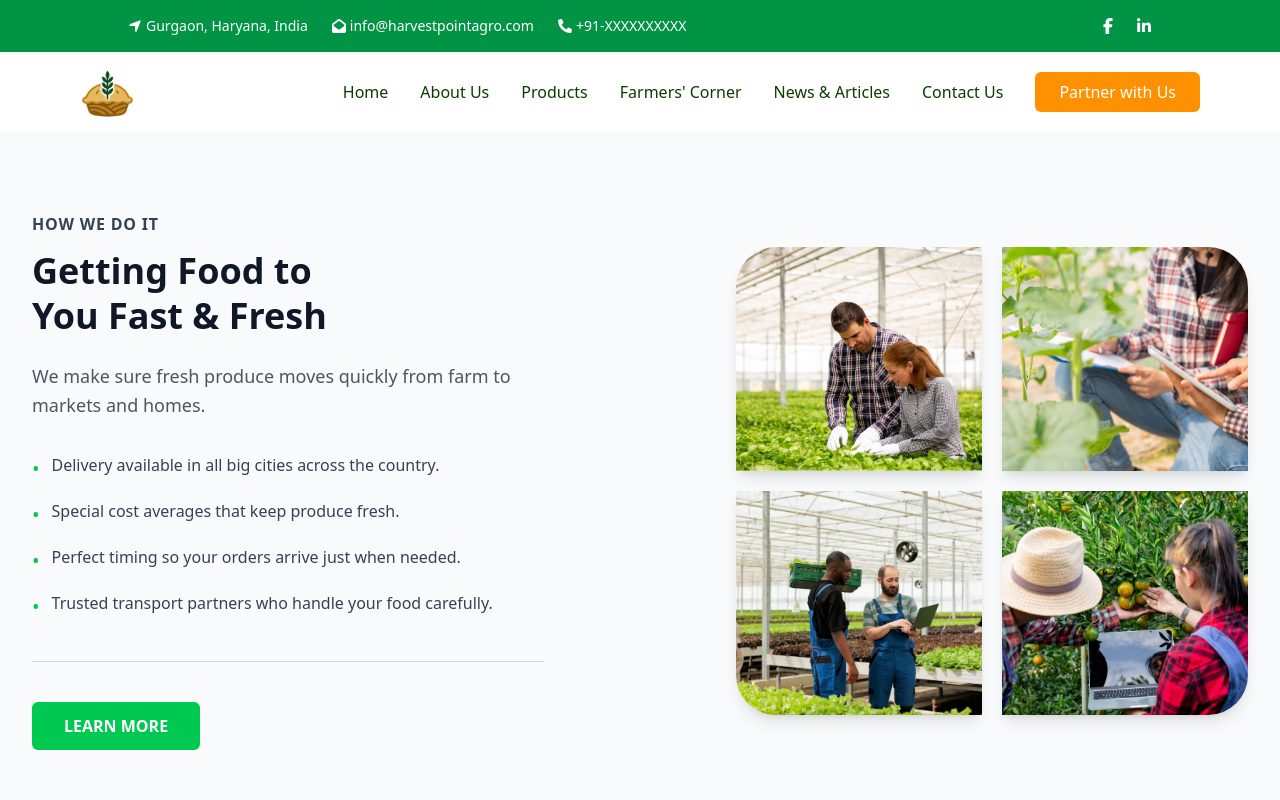
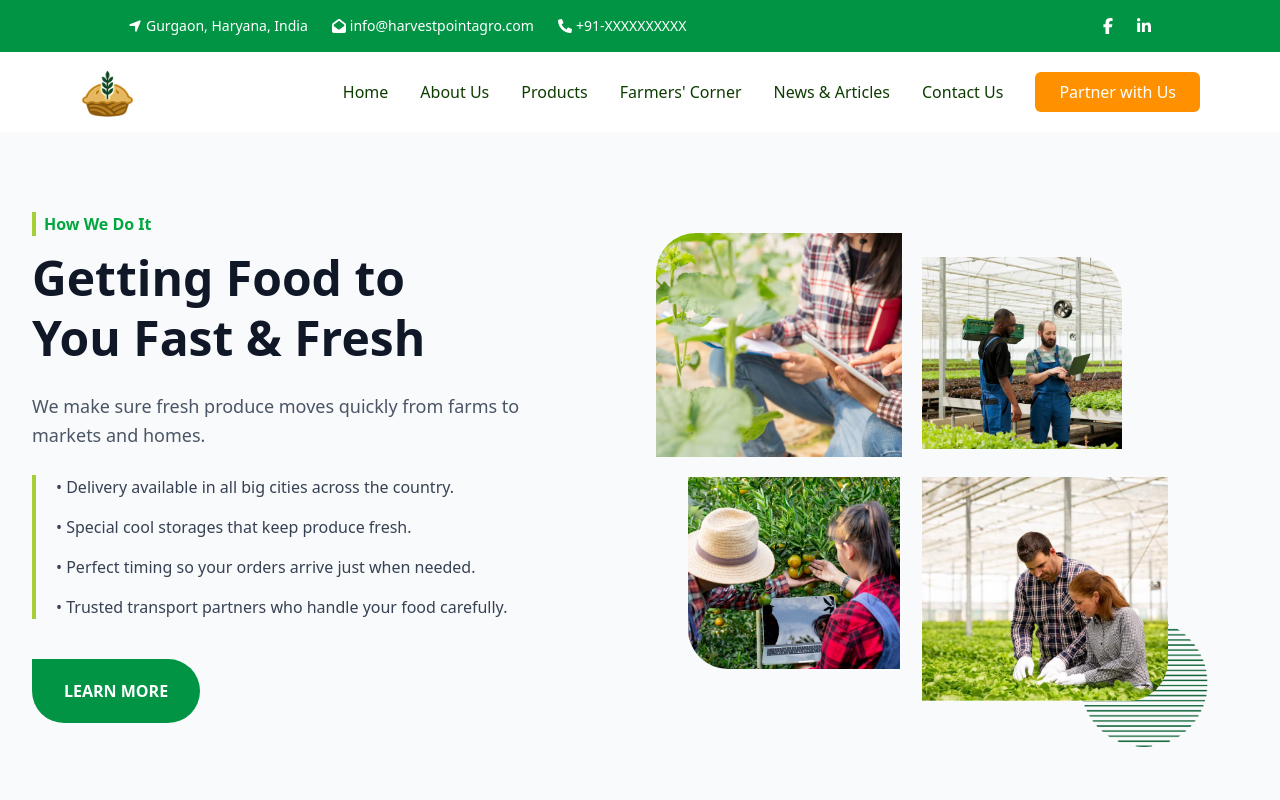
Before and after one commit to vidhisavaliya-1710/HarvestPoint, a React (Vite) app in the folder HARVESTPOINT/: page /#/how-we-do-it in a window 1280 px wide. Shown: the top 800 px of the page. Built offline with nearby package versions, Linux system fonts and the light colour scheme.

Commit message:
HowWeDolt page

```diff
--- a/HARVESTPOINT/src/Pages/HowWeDoIt.jsx
+++ b/HARVESTPOINT/src/Pages/HowWeDoIt.jsx
@@ -5,88 +5,98 @@ import howedolt1 from '../assets/images/howitwork (1).png';
 import howedolt2 from '../assets/images/howitwork (2).png';
 import howedolt3 from '../assets/images/howitwork (3).png';
 import howedolt4 from '../assets/images/howitwork (4).png';
+import circule from '../assets/images/circule.png';
 
 export default function HowWeDoIt() {
     return (
-        <section className="py-20 bg-gray-50 font-sans">
+        <section className="py-12 md:py-16 lg:py-20 bg-gray-50 font-sans">
             <div className="container mx-auto px-4 sm:px-6 lg:px-8">
-                <div className="flex flex-col lg:flex-row items-center justify-between gap-12 lg:gap-16">
+                <div className="flex flex-col lg:flex-row items-center justify-between gap-8 md:gap-12 lg:gap-16">
                     {/* Text Content */}
-                    <div className="w-full lg:w-1/2 max-w-lg">
-                        <h2 className="text-base font-semibold text-gray-700 uppercase tracking-wider mb-3">
+                    <div className="w-full lg:w-1/2 max-w-lg order-2 lg:order-1">
+                        {/* Small Heading */}
+                        <h2 className="text-green-600 font-semibold mb-3 flex items-center text-sm md:text-base">
+                            <span className="w-1 h-4 md:h-6 mr-2 bg-[#A6CE39]"></span>
                             How We Do It
                         </h2>
-                        <h3 className="text-3xl sm:text-4xl font-bold text-gray-900 leading-tight mb-6">
-                            Getting Food to<br />You Fast & Fresh
+
+                        {/* Main Heading */}
+                        <h3 className="text-2xl sm:text-3xl md:text-4xl lg:text-5xl font-extrabold text-gray-900 leading-tight mb-4 md:mb-6">
+                            Getting Food to <br className="hidden sm:block" /> You Fast & Fresh
                         </h3>
-                        <p className="text-gray-600 text-lg leading-relaxed mb-8">
-                            We make sure fresh produce moves quickly from farm to markets and homes.
+
+                        {/* Sub text */}
+                        <p className="text-gray-600 text-sm md:text-base lg:text-lg leading-relaxed mb-4 md:mb-6">
+                            We make sure fresh produce moves quickly from farms to markets and homes.
                         </p>
 
-                        <ul className="space-y-4 mb-10">
-                            <li className="flex items-start">
-                                <span className="text-green-500 text-xl mr-3 mt-0.5">•</span>
-                                <span className="text-gray-700 text-base">Delivery available in all big cities across the country.</span>
+                        {/* Bullet List */}
+                        <ul className="border-l-4 border-[#A6CE39] pl-3 md:pl-5 space-y-2 md:space-y-4 mb-6 md:mb-10">
+                            <li className="text-gray-700 text-sm md:text-base">
+                                • Delivery available in all big cities across the country.
                             </li>
-                            <li className="flex items-start">
-                                <span className="text-green-500 text-xl mr-3 mt-0.5">•</span>
-                                <span className="text-gray-700 text-base">Special cost averages that keep produce fresh.</span>
+                            <li className="text-gray-700 text-sm md:text-base">
+                                • Special cool storages that keep produce fresh.
                             </li>
-                            <li className="flex items-start">
-                                <span className="text-green-500 text-xl mr-3 mt-0.5">•</span>
-                                <span className="text-gray-700 text-base">Perfect timing so your orders arrive just when needed.</span>
+                            <li className="text-gray-700 text-sm md:text-base">
+                                • Perfect timing so your orders arrive just when needed.
                             </li>
-                            <li className="flex items-start">
-                                <span className="text-green-500 text-xl mr-3 mt-0.5">•</span>
-                                <span className="text-gray-700 text-base">Trusted transport partners who handle your food carefully.</span>
+                            <li className="text-gray-700 text-sm md:text-base">
+                                • Trusted transport partners who handle your food carefully.
                             </li>
                         </ul>
 
-                        <div className="w-full h-px bg-gray-300 my-10"></div>
-
-                        <button className="bg-green-500 hover:bg-green-600 text-white font-semibold py-3 px-8 rounded-md transition duration-300 transform hover:-translate-y-1">
+                        {/* Button */}
+                        <button className="bg-[#009444] hover:bg-green-700 text-white font-semibold py-3 px-6 md:py-4 md:px-7 lg:py-5 lg:px-8 rounded-tr-[20px] md:rounded-tr-[30px] lg:rounded-tr-[40px] rounded-br-[20px] md:rounded-br-[30px] lg:rounded-br-[40px] rounded-bl-[20px] md:rounded-bl-[30px] lg:rounded-bl-[40px] transition duration-300 text-sm md:text-base">
                             LEARN MORE
                         </button>
                     </div>
 
                     {/* Image Grid */}
-                    <div className="w-full lg:w-1/2 max-w-lg">
-                        <div className="grid grid-cols-2 gap-5">
-                            {/* Top-left - round top-left and bottom-left */}
-                            <div className="overflow-hidden shadow-lg hover:shadow-xl transition-all duration-300 rounded-tl-[40px]">
+                    <div className="w-full lg:w-1/2 max-w-lg order-1 lg:order-2 lg:me-20 relative">
+                        <div className="grid grid-cols-2 gap-3 md:gap-4 lg:gap-5">
+                            {/* Top-left */}
+                            <div className="w-full h-32 sm:h-40 md:h-48 lg:h-56 overflow-hidden transition-all duration-300 rounded-tl-[20px] md:rounded-tl-[30px] lg:rounded-tl-[40px]">
+                                <img
+                                    src={howedolt2}
+                                    alt="Quality checking process"
+                                    className="w-full h-full object-cover hover:scale-110 transition-transform duration-500"
+                                />
+                            </div>
+
+                            {/* Top-right */}
+                            <div className="w-50 h-32 sm:h-40 md:h-44 lg:h-48 mt-3 md:mt-4 lg:mt-6 overflow-hidden transition-all duration-300 rounded-tr-[20px] md:rounded-tr-[30px] lg:rounded-tr-[40px]">
+                                <img
+                                    src={howedolt3}
+                                    alt="Fast delivery system"
+                                    className="w-full h-full object-cover hover:scale-110 transition-transform duration-500"
+                                />
+                            </div>
+
+                            {/* Bottom-left */}
+                            <div className="w-53 ml-8 ms-[20px] h-32 sm:h-40 md:h-44 lg:h-48 -mt-2 md:-mt-3 lg:-mt-0 overflow-hidden transition-all duration-300 rounded-bl-[20px] md:rounded-bl-[30px] lg:rounded-bl-[40px]">
+                                <img
+                                    src={howedolt4}
+                                    alt="Customer satisfaction"
+                                    className="w-full h-full object-cover hover:scale-110 transition-transform duration-500"
+                                />
+                            </div>
+
+                            {/* Bottom-right */}
+                            <div className="w-full h-32 sm:h-40 md:h-48 lg:h-56 overflow-hidden transition-all duration-300 rounded-br-[20px] md:rounded-br-[30px] lg:rounded-br-[40px] z-10">
                                 <img
                                     src={howedolt1}
                                     alt="Fresh produce sourcing"
-                                    className="w-full h-48 sm:h-56 object-cover hover:scale-110 transition-transform duration-500"
-                                />
-                            </div>
-                            {/* Top-right - round top-right only */}
-                            <div className="overflow-hidden shadow-lg hover:shadow-xl transition-all duration-300 rounded-tr-[40px]">
-                                <img
-                                    src={howedolt2}
-                                    alt="Quality checking process"
-                                    className="w-full h-48 sm:h-56 object-cover hover:scale-110 transition-transform duration-500"
-                                />
-                            </div>
-                            {/* Bottom-left - round bottom-left only */}
-                            <div className="overflow-hidden  shadow-lg hover:shadow-xl transition-all duration-300 rounded-bl-[40px]">
-                                <img
-                                    src={howedolt3}
-                                    alt="Fast delivery system"
-                                    className="w-full h-48 sm:h-56 object-cover hover:scale-110 transition-transform duration-500"
-                                />
-                            </div>
-                            {/* Bottom-right - round bottom-right only */}
-                            <div className="overflow-hidden shadow-lg hover:shadow-xl transition-all duration-300 rounded-br-[40px]">
-                                <img
-                                    src={howedolt4}
-                                    alt="Customer satisfaction"
-                                    className="w-full h-48 sm:h-56 object-cover hover:scale-110 transition-transform duration-500"
+                                    className="w-full h-full object-cover hover:scale-110 transition-transform duration-500"
                                 />
                             </div>
                         </div>
+
+                        {/* Circle Element */}
+                        <div className="absolute -bottom-8 -right-8 sm:-bottom-10 sm:-right-10 md:-bottom-12 md:-right-12 lg:-bottom-12 lg:-right-10 w-16 h-16 sm:w-20 sm:h-20 md:w-24 md:h-24 lg:w-32 lg:h-32 z-0">
+                            <img src={circule} className='w-full h-full object-contain' alt="Decorative circle" />
+                        </div>
                     </div>
-
                 </div>
             </div>
         </section>
```
Also changed, not shown: HARVESTPOINT/src/assets/images/circule.png (added).
